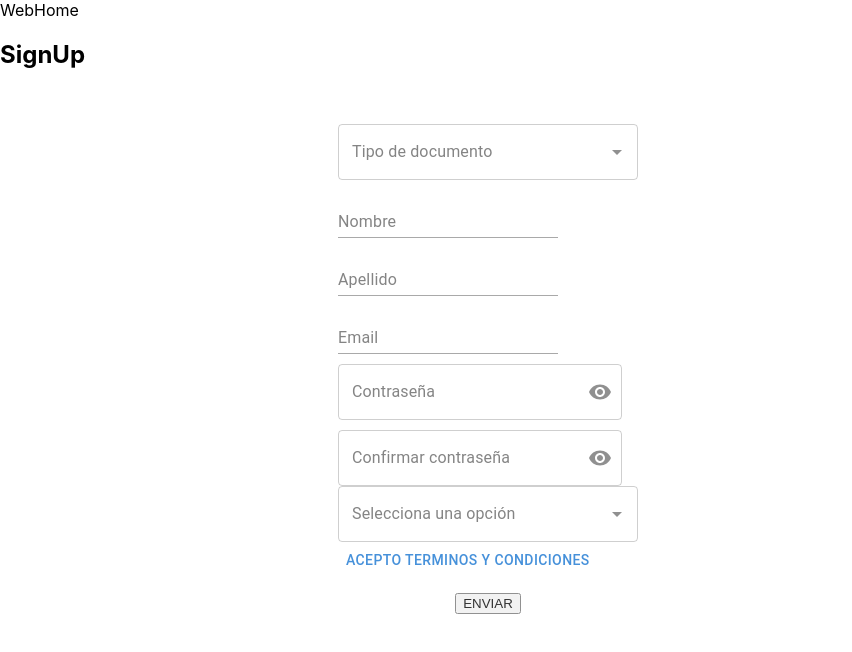
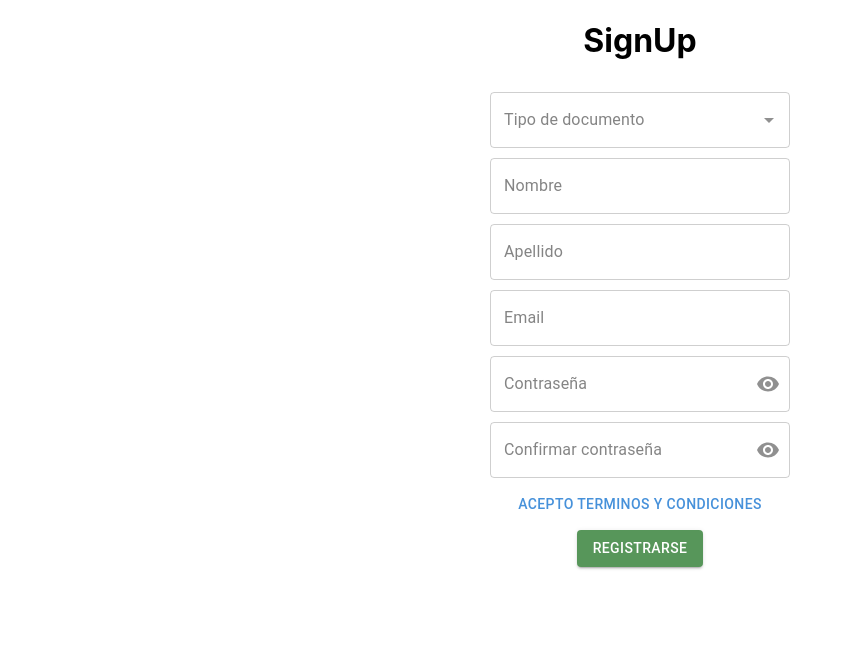
Before and after one commit to IsterinK/UAM-proyect, a React (Create React App) app in the folder client-project/: page / in a window 1280 px wide. Shown: the top 652 px of the page, without its empty margins (0-852 px from the left). Built offline with nearby package versions, Linux system fonts and the light colour scheme.

Commit message:
Estilos actualizados

```diff
--- a/client-project/src/components/Auth/SignUp/SignUp.js
+++ b/client-project/src/components/Auth/SignUp/SignUp.js
@@ -125,8 +125,8 @@ const SignUp = () => {
     }
 
     return (
-        <>
-            <h2>SignUp</h2>
+        <div className='main-container'>
+            <h1>SignUp</h1>
             <div className='auth-container'>
                 <form className='form'>
                     <div className='auth-form'>
@@ -144,7 +144,7 @@ const SignUp = () => {
                             <TextField
                                 id="firstname"
                                 label="Nombre"
-                                variant="standard"
+                                variant="outlined"
                                 value={firstname}
                                 className="input-auth-form"
                                 onChange={handleSetFirstname}
@@ -155,7 +155,7 @@ const SignUp = () => {
                             <TextField
                                 id="lastname"
                                 label="Apellido"
-                                variant="standard"
+                                variant="outlined"
                                 value={lastname}
                                 className="input-auth-form"
                                 onChange={handleSetLastname}
@@ -166,7 +166,7 @@ const SignUp = () => {
                             <TextField
                                 id="email"
                                 label="Email"
-                                variant="standard"
+                                variant="outlined"
                                 value={email}
                                 className="input-auth-form"
                                 onChange={handleSetEmail}
@@ -220,14 +220,15 @@ const SignUp = () => {
                                     }
                                 />
                             </FormControl>
-                        <Autocomplete
-                            disablePortal
-                            id="combo-box-demo"
-                            options={documentTypeOptions}
-                            sx={{ width: 300 }}
-                            renderInput={(params) => <TextField {...params} label="Selecciona una opción" />}
-                        />
-                        <Button onClick={handleSetOpenTerms}>Acepto Terminos y condiciones</Button>
+
+                        <Button onClick={handleSetOpenTerms}
+                            sx={{
+                                marginY:1
+                            }}
+                        >
+                            Acepto Terminos y condiciones
+                        </Button>
+
                         <div className='auth-form_row'>
                             <div className='auth-form-modal'>
                                 <Modal
@@ -296,7 +297,17 @@ const SignUp = () => {
                         </div>
                     </div>
                 </form>
-                <button onClick={handleSave}>ENVIAR</button>
+                <Button
+                    variant="contained"
+                    color="success"
+                    onClick={handleSave}
+                    sx={{
+
+                    }}
+                >
+                    Registrarse
+                </Button>
+
             </div>
             <Snackbar
                 open={openSnackbarTerms}
@@ -313,7 +324,7 @@ const SignUp = () => {
                     {snackbarMessage}
                 </MuiAlert>
             </Snackbar>
-        </>
+        </div>
     );
 }
 
--- a/client-project/src/components/Auth/SignUp/SignUp.scss
+++ b/client-project/src/components/Auth/SignUp/SignUp.scss
@@ -1,3 +1,9 @@
+.main-container{
+    display: flex;
+    flex-direction: column;
+    align-items: center;
+}
+
 .auth-container{
     display: flex;
     flex-wrap: wrap;
@@ -7,25 +13,23 @@
     background: transparent;
     opacity: 0.8;
     width: 70%;
-    padding: 20px;
-    margin: 20px;
+    padding: 5px;
+    margin: 5px;
     border-radius: 5px;
 
     & .form .auth-form {
         display: flex;
         flex-direction: column;
         align-items: center;
-        justify-content: center;
         gap: 10px;
-        padding: 10px;
-        margin: 5px;
+
         .auth-form_row {
+            display: grid;
             background: white;
             width: 100%;
         }
 
         .auth-form-modal {
-
             max-height: 80vh;
         }
     }
--- a/client-project/src/pages/guest/WebHome.js
+++ b/client-project/src/pages/guest/WebHome.js
@@ -4,9 +4,6 @@ import SignUp from '../../components/Auth/SignUp/SignUp'
 const WebHome = () => {
   return (
     <>
-    <div>
-      WebHome
-    </div>
     <SignUp>
 
     </SignUp>
```
